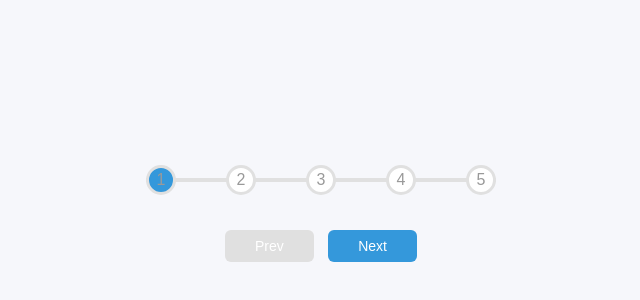
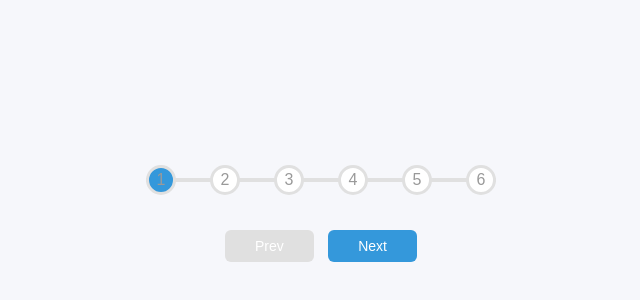
Before and after one commit to MAT-IT/Progressteps, a plain HTML site: page index.html in a window 1280 px wide. Shown: the part 184-484 px from the top of the page, 319-959 px from the left. Drawn offline with Linux system fonts and the light colour scheme; a web font is replaced by a local one.

Commit message:
added some elements

```diff
--- a/index.html
+++ b/index.html
@@ -16,6 +16,7 @@
                 <div class="circle"> 3 </div>
                 <div class="circle"> 4 </div>
                 <div class="circle"> 5 </div>
+                <div class="circle"> 6 </div>
         </div>
 
 
```
